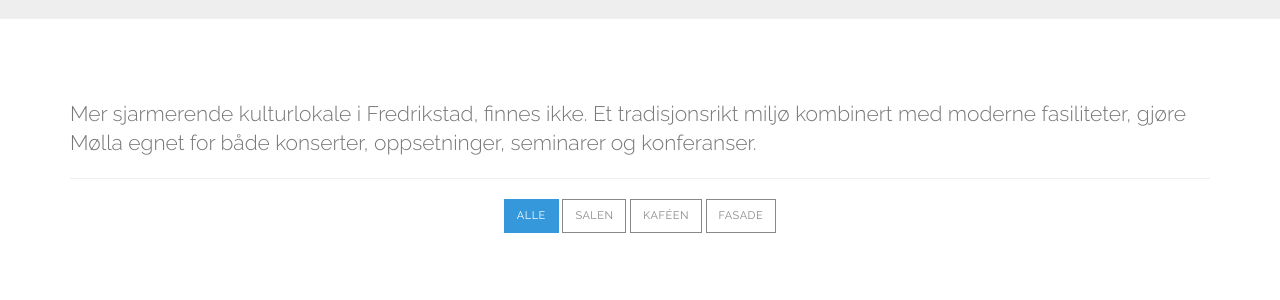
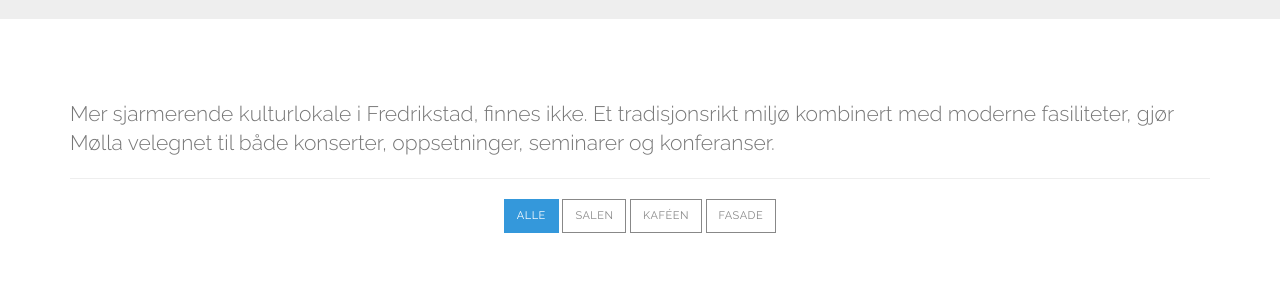
Before and after one commit to perandre/rodemolle, a Jekyll site: the page built from bilder/index.html, in a window 1280 px wide. Shown: the part 199-499 px from the top of the page. Built offline with Jekyll 4.4.1, drawn with Linux system fonts in a browser that asks for light colours; nearby versions of some CDN libraries; library files that are not in the unit come from our copies; comment, search, counter and statistics services are not loaded.

Commit message:
spelling

```diff
--- a/bilder/index.html
+++ b/bilder/index.html
@@ -23,7 +23,7 @@ title: "Bilder av lokale for selskap og konferanse i Fredrikstad"
             <div class="row">
                 <div class="col-md-12">
                     <p class="lead">
-                        Mer sjarmerende kulturlokale i Fredrikstad, finnes ikke. Et tradisjonsrikt miljø kombinert med moderne fasiliteter, gjøre Mølla egnet for både konserter, oppsetninger, seminarer og konferanser.
+                        Mer sjarmerende kulturlokale i Fredrikstad, finnes ikke. Et tradisjonsrikt miljø kombinert med moderne fasiliteter, gjør Mølla velegnet til både konserter, oppsetninger, seminarer og konferanser.
                     </p><hr>
                 </div>
 
```
